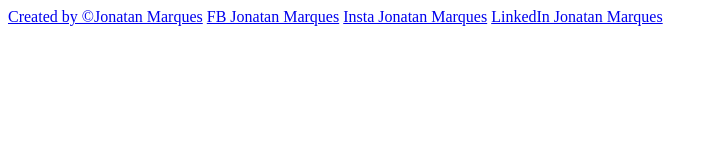
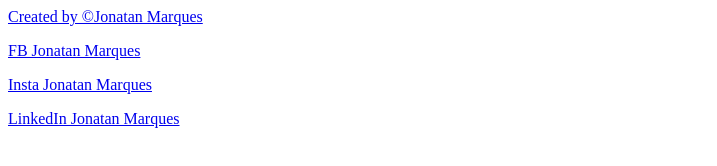
Before and after one commit to jonatanmwb/jonatanmwb.github.io, a plain HTML site: page index.html in a window 1280 px wide. Shown: the whole page, without its empty margins (0-717 px from the left). Drawn offline with Linux system fonts and the light colour scheme.

Commit message:
Update index.html

```diff
--- a/index.html
+++ b/index.html
@@ -1,8 +1,8 @@
-<a href="https://jonatanmwb.github.io/">Created by &copy;Jonatan Marques</a>
+<p><a href="https://jonatanmwb.github.io/">Created by &copy;Jonatan Marques</a></p>
 
 
-<a href="https://www.facebook.com/jonatanwmb">FB Jonatan Marques</a>
+<p><a href="https://www.facebook.com/jonatanwmb">FB Jonatan Marques</a></p>
 
-<a href="https://www.instagram.com/jonatanwmb/">Insta Jonatan Marques</a>
+<p><a href="https://www.instagram.com/jonatanwmb/">Insta Jonatan Marques</a></p>
 
-<a href="www.linkedin.com/in/jonatanwmb/">LinkedIn Jonatan Marques</a>
+<p><a href="www.linkedin.com/in/jonatanwmb/">LinkedIn Jonatan Marques</a></p>
```
